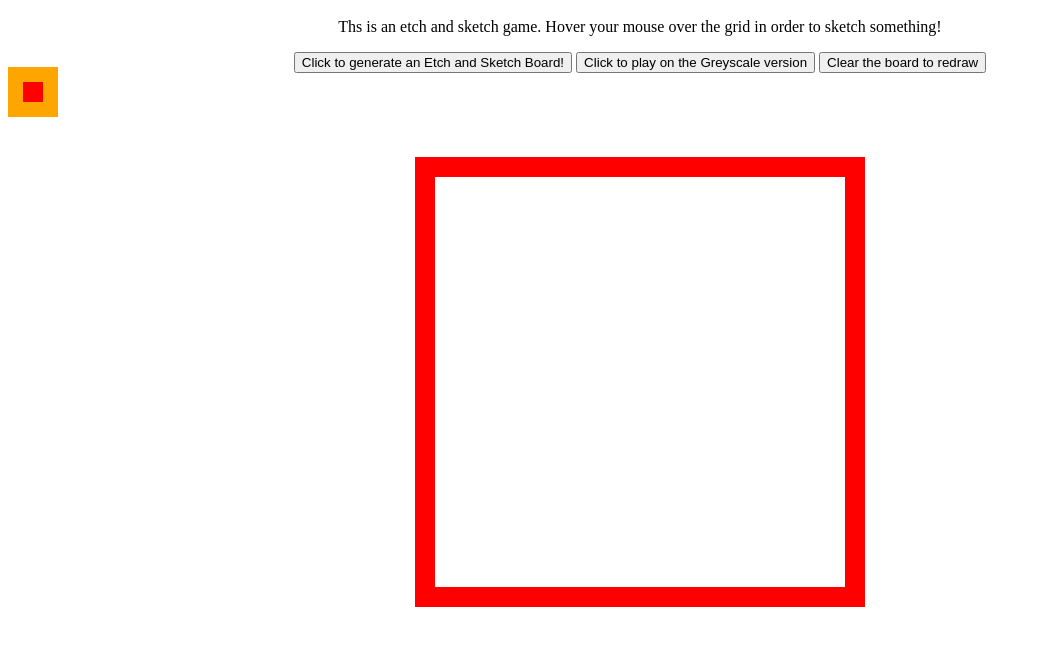
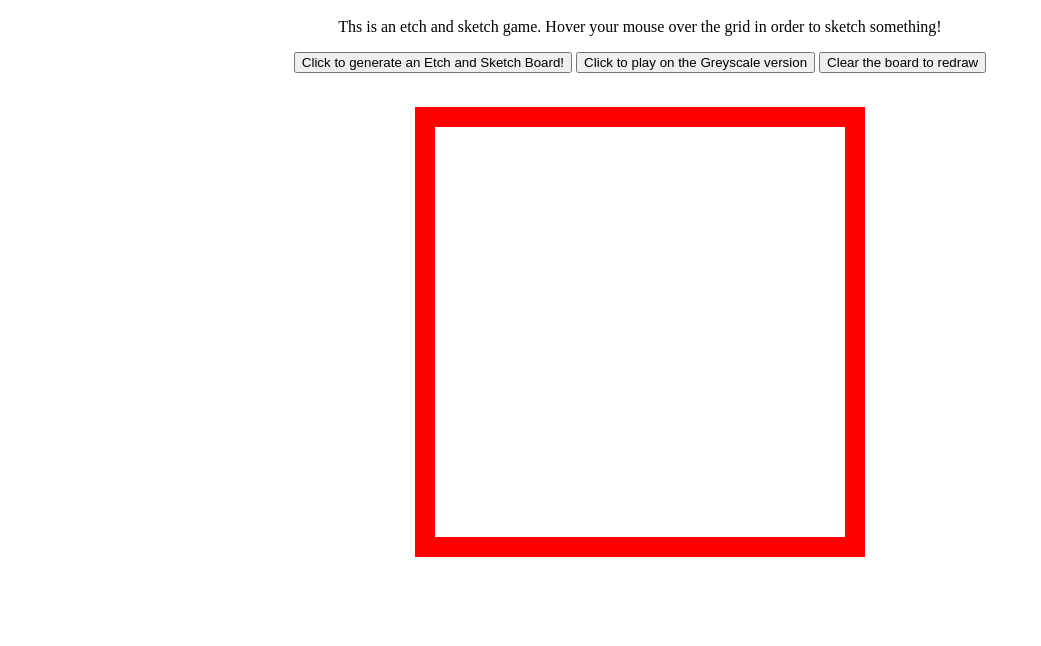
Before and after one commit to cindygao93/etch-and-sketch, a plain HTML site: page index.html in a window 1280 px wide. Shown: the part 48-694 px from the top of the page, without its empty margins (0-1041 px from the left). Drawn offline with nearby package versions, Linux system fonts and the light colour scheme.

Commit message:
added more comments

```diff
--- a/index.css
+++ b/index.css
@@ -24,7 +24,7 @@ td {
 
 }
 
-#board{
+/*#board{
 	background-color: orange;
 	height: 400px;
     width: 400px;
@@ -32,37 +32,17 @@ td {
     text-align: center;
     vertical-align: middle;
 
-}
-
-#big {
-	background-color: orange;
-	height: 50px;
-    width: 50px;
-    display: table-cell;
-    text-align: center;
-    vertical-align: middle;
-}
+}*/
 
 
-.container {
+/*.container {
     width: 500px;
     height: 500px;
     margin: auto;
     background-color: red;
     border: 60px solid #DD2900;
-    /*box-shadow: 10px 10px 0px 3px #888888;*/
-}
-
-#small {
-	background-color: red;
-	height: 20px;
-    width: 20px;
-    /*position: absolute;
-    margin: 0 auto;
-    display: block;*/
-    display: inline-block;
-    text-align: left;
-}
+    /*box-shadow: 10px 10px 0px 3px #888888;
+}*/
 
 
 .buttons {
@@ -73,11 +53,3 @@ td {
 	text-align: center;
 
 }
-
-/*button {
-	display: inline-block;
-    text-align: center;
-    height: 15px;
-    width: 100%;
-
-}*/
--- a/index.html
+++ b/index.html
@@ -16,8 +16,9 @@
 
 	<h1> Etch and Sketch Pad</h1>
 	<p> Ths is an etch and sketch game. Hover your mouse over the grid in order to sketch something!</p>
-<!--click this button to generate the optional grid that varies by number of cells according to given user input-->
 
+
+<!--click these buttons to play different versions of etch and sketch and to clear the board-->
 <div class = "buttons">
     <button onclick="generateGrid()">Click to generate an Etch and Sketch Board!</button>
     <button onclick="greyScaleGrid()">Click to play on the Greyscale version</button>
@@ -26,13 +27,6 @@
 
 
 
-    <div id = "big">
-    	<div id = "small" ></div>
-    </div>
-
-
-
-
 	<script src="https://ajax.googleapis.com/ajax/libs/jquery/3.1.1/jquery.min.js"></script>
 	<script src="scripts.js"></script>
 
```
Also changed, not shown: scripts.js (+9 -1 lines).
